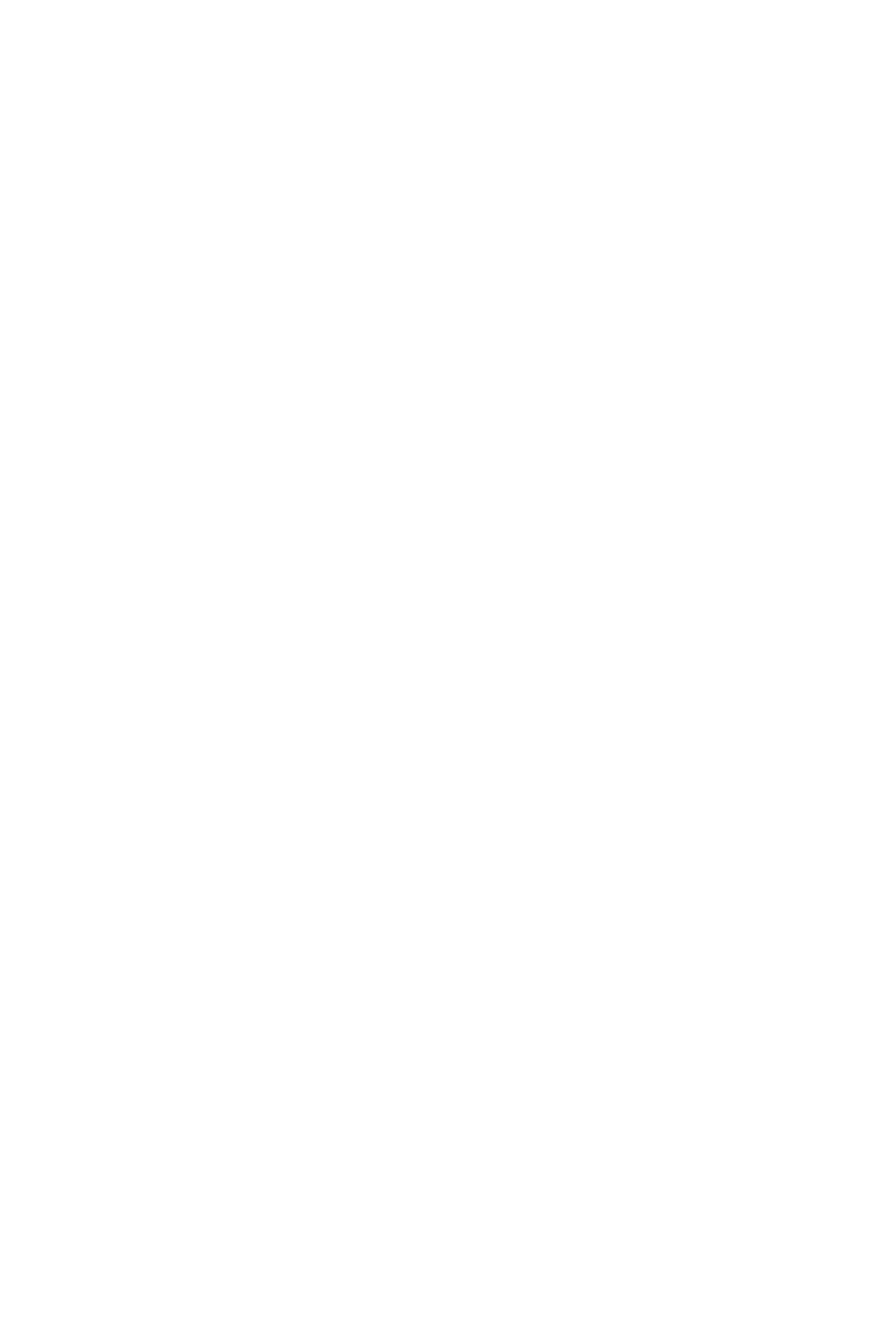
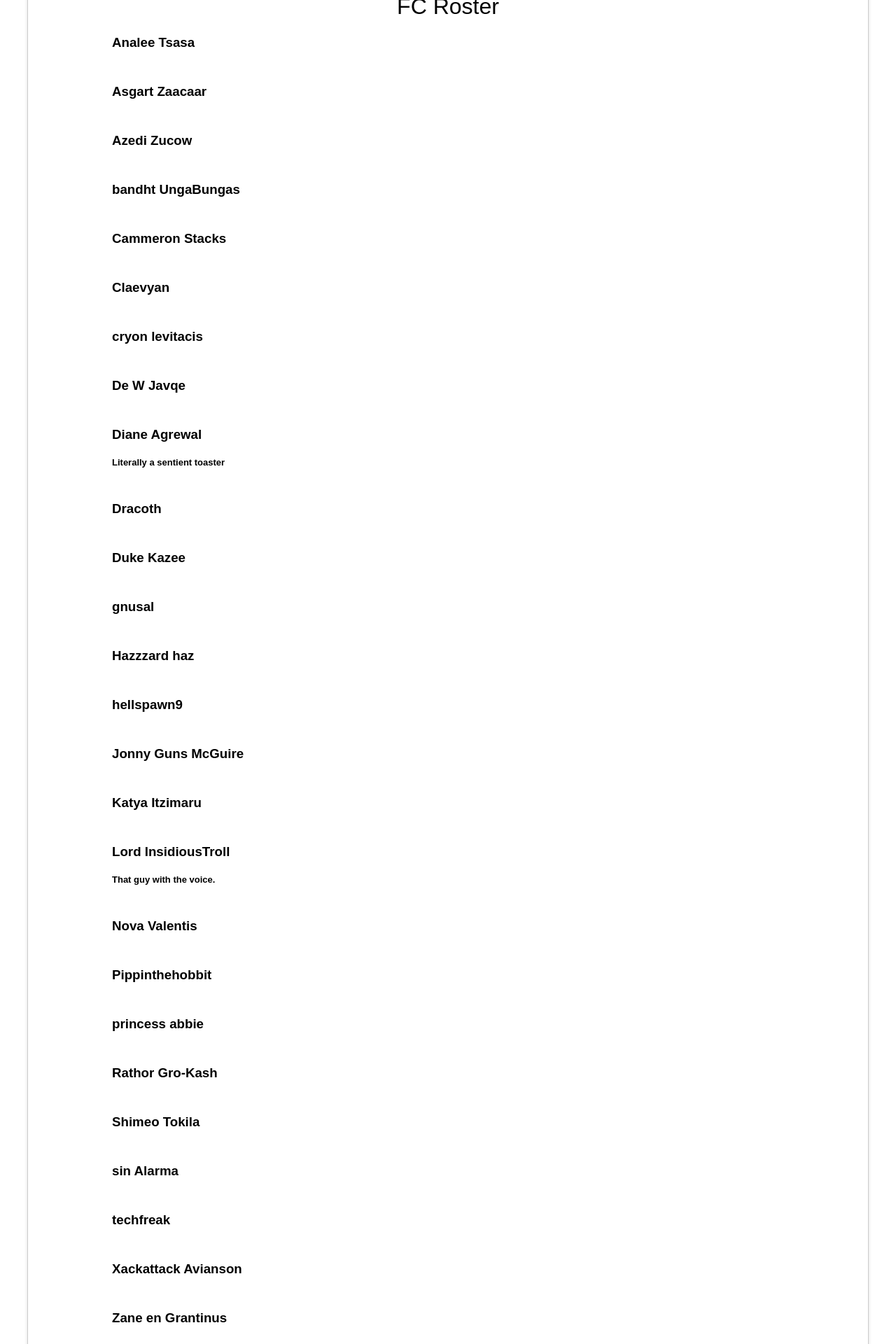
Before and after one commit to BombersBar/website, a React (Create React App) app: page /fcroster in a window 1280 px wide. Shown: the part 300-2220 px from the top of the page at 70% size. Before the commit the page ends 800 px from the top, so only its background shows below. Built offline with nearby package versions, Linux system fonts and the light colour scheme.

Commit message:
Started FC roster page

```diff
--- /dev/null
+++ b/src/Views/FcRoster.css
@@ -0,0 +1,36 @@
+.rosterHeader {
+  text-align: left;
+  margin-bottom: .2rem;
+}
+
+.rosterBody {
+  font-size: 13px;
+}
+
+.rosterData {
+  margin-left: 10%;
+  margin-right: 10%;
+  margin-bottom: 3rem;
+}
+
+.rosterContainer {
+  max-width: 1200px;
+  margin-left: auto;
+  margin-right: auto;
+  padding-top: 3rem;
+  margin-bottom: 3rem;
+  border-bottom: 1px solid #ccc;
+  border-left: 1px solid #ccc;
+  border-right: 1px solid #ccc;
+  border-top: none;
+  border-radius: 4px;
+  box-shadow: 0 0.15em 0.35em 0 rgba(0,0,0,0.135);
+}
+
+@media (prefers-color-scheme: dark) {
+  .rosterContainer {
+    border-bottom: 1px solid #c7151f;
+    border-left: 1px solid #c7151f;
+    border-right: 1px solid #c7151f;
+  }
+}
--- /dev/null
+++ b/src/Views/FcRoster.js
@@ -0,0 +1,182 @@
+import React from 'react';
+import "./FcRoster.css";
+
+// This the faq data, it is mapped to HTML elements below!
+// The reason for this as an array is that we can extract into a rest call later down the line, if we introduce a server
+const rosterList = [
+  {
+    "name": "Analee Tsasa",
+    "corp": "",
+    "bio": "",
+    "profilePic": "analeetsasa_profilepic.png"
+  },
+  {
+    "name": "Asgart Zaacaar",
+    "corp": "",
+    "bio": "",
+    "profilePic": "asgartzaacaar_profilepic.png"
+  },
+  {
+    "name": "Azedi Zucow",
+    "corp": "",
+    "bio": "",
+    "profilePic": "Azedizucow_profilepic.png"
+  },
+  {
+    "name": "bandht UngaBungas",
+    "corp": "",
+    "bio": "",
+    "profilePic": "bandhtungabungas_profilepic.png"
+  },
+  {
+    "name": "Cammeron Stacks",
+    "corp": "",
+    "bio": "",
+    "profilePic": "cammeronstacks_profilepic.png"
+  },
+  {
+    "name": "Claevyan",
+    "corp": "",
+    "bio": "",
+    "profilePic": "claevyan_profilepic.png"
+  },
+  {
+    "name": "cryon levitacis",
+    "corp": "",
+    "bio": "",
+    "profilePic": "cryonlevitacis_profilepic.png"
+  },
+  {
+    "name": "De W Javqe",
+    "corp": "",
+    "bio": "",
+    "profilePic": "dewjavqe_profilepic.png"
+  },
+  {
+    "name": "Diane Agrewal",
+    "corp": "",
+    "bio": "Literally a sentient toaster",
+    "profilePic": "dianeagrewal_profilepic.png"
+  },
+  {
+    "name": "Dracoth",
+    "corp": "",
+    "bio": "",
+    "profilePic": "dracoth_profilepic.png"
+  },
+  {
+    "name": "Duke Kazee",
+    "corp": "",
+    "bio": "",
+    "profilePic": "dukekazee_profilepic.png"
+  },
+  {
+    "name": "gnusal",
+    "corp": "",
+    "bio": "",
+    "profilePic": "gnusal_profilepic.png"
+  }, {
+    "name": "Hazzzard haz",
+    "corp": "",
+    "bio": "",
+    "profilePic": "hazzzardhaz_profilepic.png"
+  }, {
+    "name": "hellspawn9",
+    "corp": "",
+    "bio": "",
+    "profilePic": "hellspawn9_profilepic.png"
+  }, {
+    "name": "Jonny Guns McGuire",
+    "corp": "",
+    "bio": "",
+    "profilePic": "jonnygunsmcguire_profilepic.png"
+  },
+  {
+    "name": "Katya Itzimaru",
+    "corp": "",
+    "bio": "",
+    "profilePic": "katyaitzimaru_profilepic.png"
+  },
+  {
+    "name": "Lord InsidiousTroll",
+    "corp": "",
+    "bio": "That guy with the voice.",
+    "profilePic": "lordinsidioustroll_profilepic.png"
+  },
+
+  {
+    "name": "Nova Valentis",
+    "corp": "",
+    "bio": "",
+    "profilePic": "novavalentis_profilepic.png"
+  },
+  {
+    "name": "Pippinthehobbit",
+    "corp": "",
+    "bio": "",
+    "profilePic": "pippinthehobbit_profilepic.png"
+  },
+  {
+    "name": "princess abbie",
+    "corp": "",
+    "bio": "",
+    "profilePic": "princessabbie_profilepic.png"
+  },
+  {
+    "name": "Rathor Gro-Kash",
+    "corp": "",
+    "bio": "",
+    "profilePic": "rathorgro-kash_profilepic.png"
+  },
+  {
+    "name": "Shimeo Tokila",
+    "corp": "",
+    "bio": "",
+    "profilePic": "shimeotokila_profilepic.png"
+  },
+  {
+    "name": "sin Alarma",
+    "corp": "",
+    "bio": "",
+    "profilePic": "sinalarma_profilepic.png"
+  },
+  {
+    "name": "techfreak",
+    "corp": "",
+    "bio": "",
+    "profilePic": "techfreak_profilepic.png"
+  },
+  {
+    "name": "Xackattack Avianson",
+    "corp": "",
+    "bio": "",
+    "profilePic": "xackattackavianson_profilepic.png"
+  },
+  {
+    "name": "Zane en Grantinus",
+    "corp": "",
+    "bio": "",
+    "profilePic": "zaneengrantinus_profilepic.png"
+  }
+]
+
+function RosterView() {
+  return (
+    <div className="rosterContainer">
+      <h1>FC Roster</h1>
+      { rosterList.map(function (item, index) {
+        var picStyle = "background: " + "../images/".concat(item.profilePic);
+        return (
+          <div className="rosterData" key={index}>
+            <div className="rosterProfilePic" style={{ picStyle }}/>
+            <h3 className="rosterHeader"><strong>{item.name}</strong></h3>
+            <h4 className="rosterCorp">{item.corp}</h4>
+            <p className="rosterBody"><strong>{item.bio}</strong></p>
+          </div>
+        );
+      })}
+    </div>
+  );
+}
+
+export default RosterView;
--- a/src/Views/Homepage.jsx
+++ b/src/Views/Homepage.jsx
@@ -293,7 +293,7 @@ export default class Homepage extends React.Component {
               <li>
                 <h3>FLEET OBJECTIVE: SHOCK AND AWE</h3>
                 <p className="tableContents">
-                  Overwhelm the unsuspecting victims with supiorior numbers and DPS. Render their ship powerless in an onslaught of ewar and fireworks before volleying them off the field.
+                  Overwhelm the unsuspecting victims with superior numbers and DPS. Render their ship powerless in an onslaught of ewar and fireworks before volleying them off the field.
                 </p>
               </li>
             </ul>
--- a/src/index.js
+++ b/src/index.js
@@ -10,6 +10,7 @@ import FaqView from './Views/Faq';
 import FittingsView from './Views/Fittings';
 import Terminology from './Views/Terminology';
 import Donations from './Views/Donations';
+import RosterView from './Views/FcRoster';
 //import Motd from './Views/Motd';
 
 
@@ -26,6 +27,7 @@ ReactDOM.render((
         <Route path="/obombercare" component={Obombercare} />
         <Route path="/terminology" component={Terminology} />
         <Route path="/donations" component={Donations} />
+        <Route path="/fcroster" component={RosterView} />
       </App>
     </Router>
   ),
```
